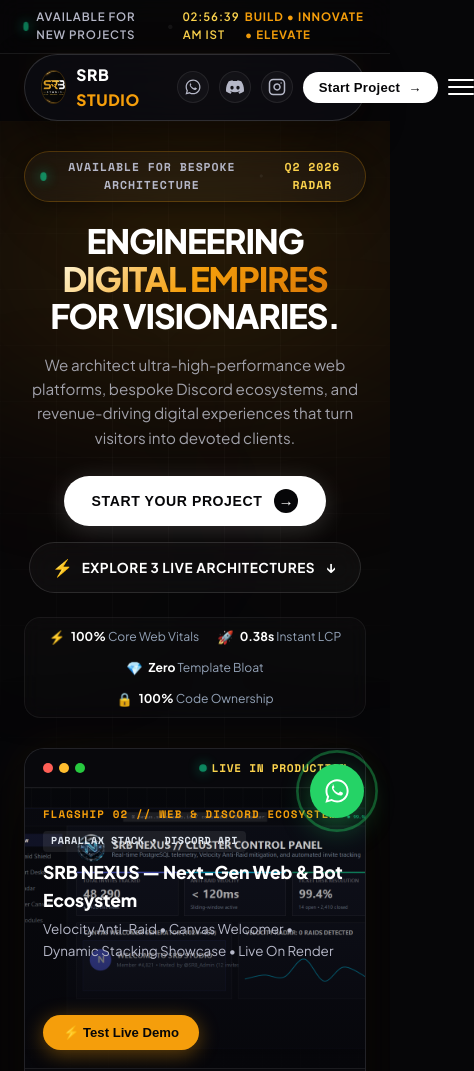
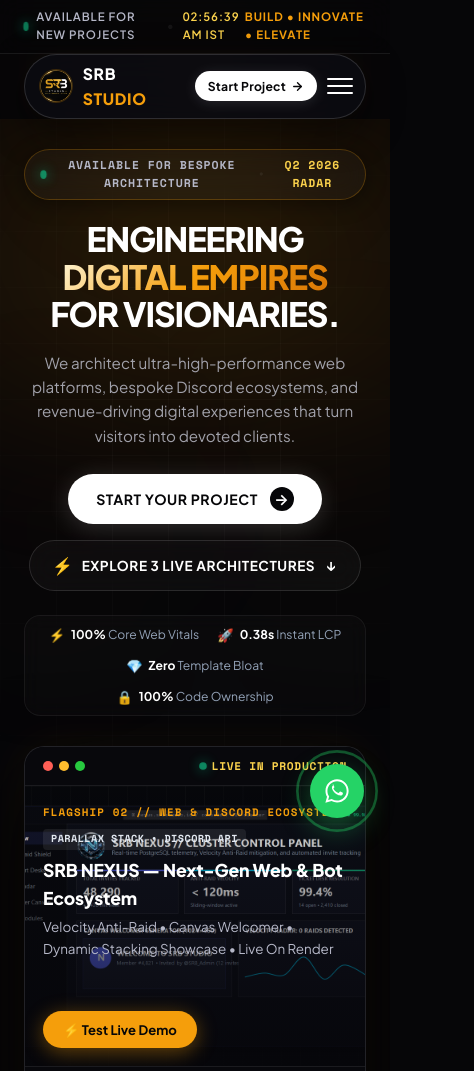
Before and after one commit to sha313786/srb-studios, a website: page index.html in a window 390 px wide. Shown: the top 1071 px of the page, 474 px wide, since content can reach past the window. Drawn offline with nearby package versions, Linux system fonts and the light colour scheme.

Commit message:
Refine Start Project navbar CTA: inherit typography, balance dock curvature padding, add vector SVG arrow, and smooth magnetic interaction

```diff
--- a/css/style.css
+++ b/css/style.css
@@ -52,6 +52,11 @@
   box-sizing: border-box;
   margin: 0;
   padding: 0;
+}
+
+button, input, select, textarea {
+  font-family: inherit;
+  color: inherit;
 }
 
 html {
@@ -323,8 +328,8 @@
   display: flex;
   align-items: center;
   justify-content: space-between;
-  gap: 28px;
-  padding: 7px 12px 7px 16px;
+  gap: 24px;
+  padding: 6px 16px 6px 18px;
   border-radius: 9999px;
   background: rgba(12, 12, 18, 0.8);
   backdrop-filter: blur(24px);
@@ -333,7 +338,7 @@
   box-shadow: 0 12px 36px rgba(0, 0, 0, 0.6), 0 0 20px rgba(245, 158, 11, 0.04);
   transition: all 0.3s var(--ease-out-expo);
   width: 100%;
-  max-width: 960px;
+  max-width: 980px;
 }
 
 .navbar.scrolled {
@@ -484,26 +489,32 @@
   display: inline-flex;
   align-items: center;
   gap: 8px;
-  padding: 8px 16px;
+  padding: 8px 18px;
   border-radius: 9999px;
   background: #FFFFFF;
   color: #060608;
+  font-family: var(--font-main);
   font-size: 0.82rem;
   font-weight: 700;
   letter-spacing: 0.02em;
   border: none;
   cursor: pointer;
   white-space: nowrap;
-  transition: all 0.25s var(--ease-out-expo);
+  box-shadow: 0 2px 14px rgba(255, 255, 255, 0.12);
+  transition: background 0.25s var(--ease-out-expo), color 0.25s var(--ease-out-expo), box-shadow 0.25s var(--ease-out-expo), transform 0.25s var(--ease-out-expo);
 }
 
 .btn-nav-cta:hover {
   background: var(--gold-300);
-  box-shadow: 0 0 20px var(--gold-glow);
+  color: #060608;
+  box-shadow: 0 4px 22px var(--gold-glow);
   transform: translateY(-1px);
 }
 
 .btn-arrow {
+  display: inline-flex;
+  align-items: center;
+  justify-content: center;
   transition: transform 0.2s ease;
 }
 
@@ -557,6 +568,24 @@
   }
 }
 
+@media (max-width: 680px) {
+  .nav-social-icon {
+    display: none;
+  }
+  .navbar {
+    padding: 6px 12px 6px 14px;
+    gap: 12px;
+  }
+}
+
+@media (max-width: 420px) {
+  .btn-nav-cta {
+    padding: 7px 13px;
+    font-size: 0.76rem;
+    gap: 5px;
+  }
+}
+
 /* ==========================================================================
    1. HERO SECTION (Bespoke Digital Architecture & Interactive Stage)
    ========================================================================== */
@@ -2638,6 +2667,23 @@
   width: 92%;
   margin: auto;
   box-shadow: 0 40px 100px rgba(0, 0, 0, 0.95);
+  font-family: var(--font-main);
+  color: var(--text-primary);
+}
+
+dialog[open] {
+  animation: modalEnter 0.28s cubic-bezier(0.16, 1, 0.3, 1);
+}
+
+@keyframes modalEnter {
+  from {
+    opacity: 0;
+    transform: scale(0.96) translateY(10px);
+  }
+  to {
+    opacity: 1;
+    transform: scale(1) translateY(0);
+  }
 }
 
 dialog::backdrop {
--- a/index.html
+++ b/index.html
@@ -110,7 +110,12 @@
           </a>
           <button type="button" class="btn-nav-cta magnetic-target" data-open-consultation aria-label="Start Your Project">
             <span>Start Project</span>
-            <span class="btn-arrow" aria-hidden="true">→</span>
+            <span class="btn-arrow" aria-hidden="true">
+              <svg width="13" height="13" viewBox="0 0 24 24" fill="none" stroke="currentColor" stroke-width="2.5" stroke-linecap="round" stroke-linejoin="round">
+                <line x1="5" y1="12" x2="19" y2="12"></line>
+                <polyline points="12 5 19 12 12 19"></polyline>
+              </svg>
+            </span>
           </button>
           <button class="mobile-toggle" aria-label="Toggle navigation menu" aria-expanded="false">
             <span class="hamburger-line"></span>
--- a/js/main.js
+++ b/js/main.js
@@ -645,6 +645,7 @@
   const magneticTargets = document.querySelectorAll('.magnetic-target');
   magneticTargets.forEach(el => {
     el.addEventListener('mousemove', (e) => {
+      el.style.transition = 'transform 0.08s ease-out';
       const rect = el.getBoundingClientRect();
       const x = e.clientX - (rect.left + rect.width / 2);
       const y = e.clientY - (rect.top + rect.height / 2);
@@ -652,7 +653,11 @@
     });
 
     el.addEventListener('mouseleave', () => {
+      el.style.transition = 'transform 0.35s cubic-bezier(0.16, 1, 0.3, 1)';
       el.style.transform = '';
+      setTimeout(() => {
+        el.style.transition = '';
+      }, 350);
     });
   });
 }
```
